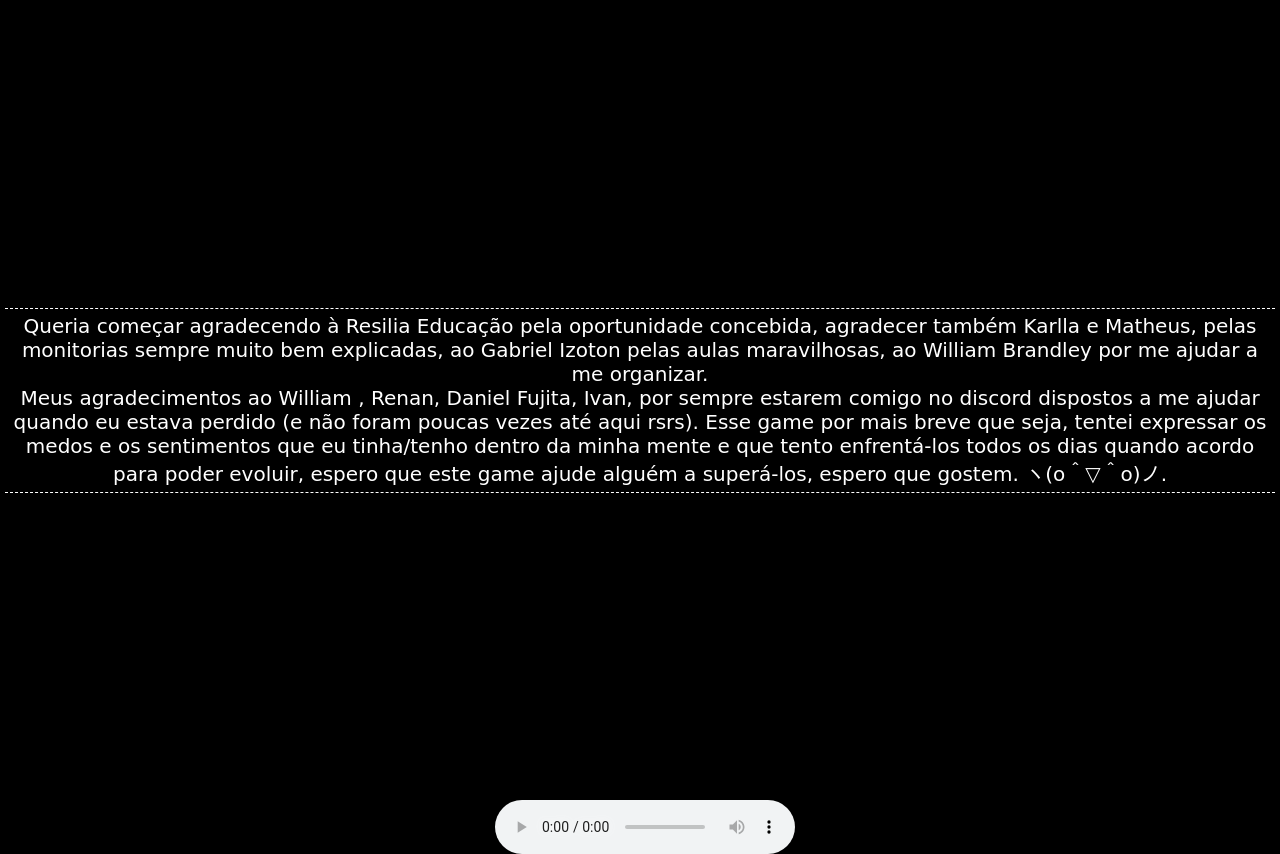
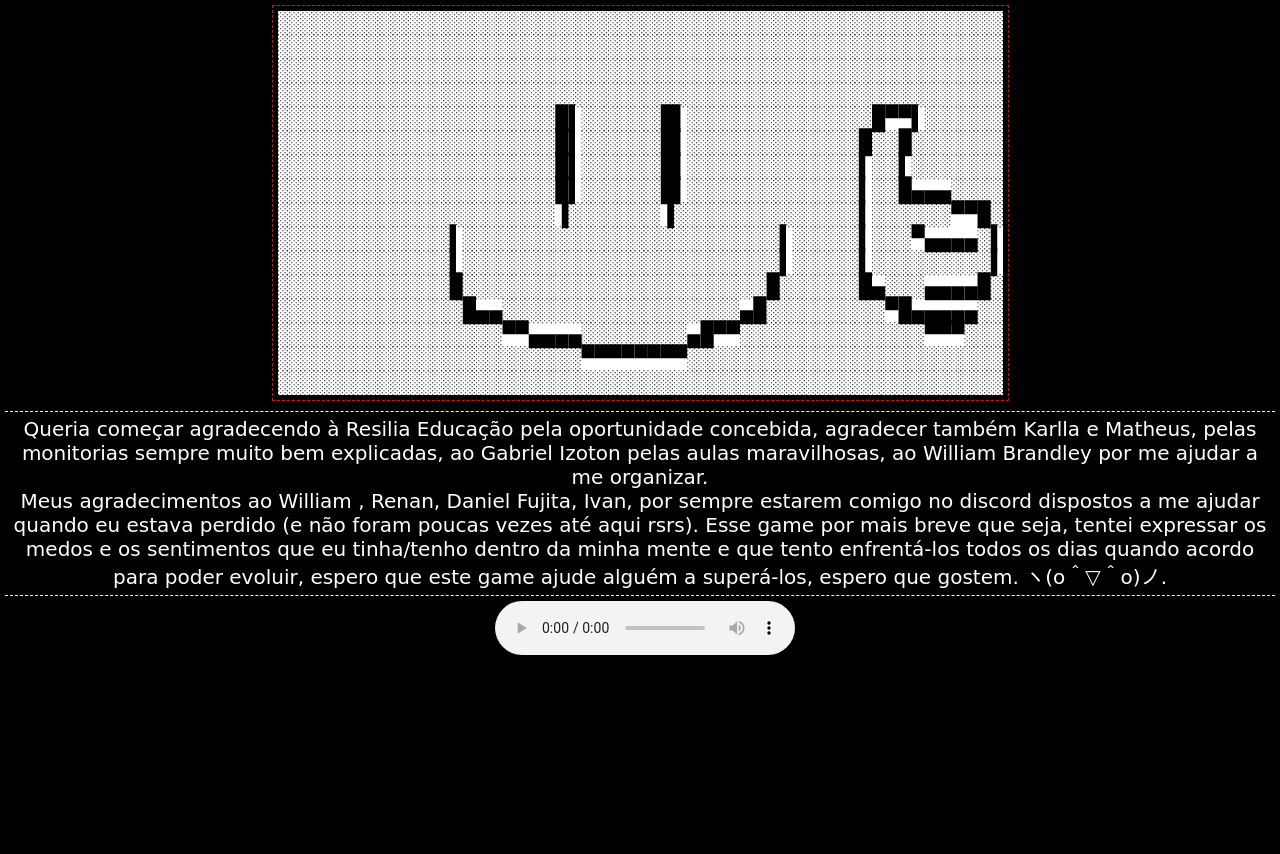
Before and after one commit to davi33-emanoel/Abismo_rpg, a plain HTML site: page creditos/cretidos.html in a window 1280 px wide. After the commit the page ends 800 px from the top, so only its background shows below. Drawn offline with Linux system fonts and the light colour scheme; a web font is replaced by a local one.

Commit message:
creditos atualização 1.04

```diff
--- a/creditos/cretidos.html
+++ b/creditos/cretidos.html
@@ -14,6 +14,9 @@
     <title>Créditos</title>
   </head>
   <body>
+    <div class="hello" >
+      <img class="word" src="hello word.png" alt="hello world-cara-feliz">
+    </div>
     <div class="creditos">
       <p class="creditos-texto">
         Queria começar agradecendo à Resilia Educação pela oportunidade
--- a/css/style.css
+++ b/css/style.css
@@ -115,9 +115,7 @@ button{
   font-size:18px;
 }
 .creditos{
-display: flex;
-height: 100%;
-width: 100%;
+display: inline-block;
 color: white;
 text-align:center;
 align-items:center;
@@ -134,5 +132,14 @@ font-size:20px;
    display: flex;
    align-items: center;
    justify-content: center;
-
 }
+.hello{
+   display: flex;
+   align-items: center;
+   justify-content: center;
+   padding:5px;
+}
+.word{
+   border: 1px dashed red;
+   padding: 5px;
+}
```
Also changed, not shown: creditos/hello word.png (added).
